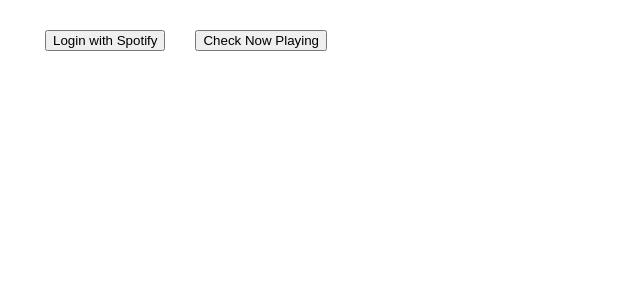
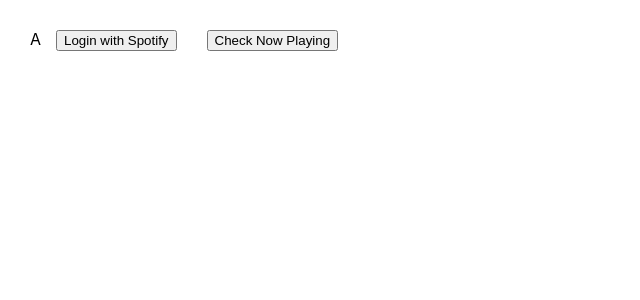
Before and after one commit to archit-soni/replay, a React (Create React App) app in the folder client/: page / in a window 1280 px wide. Shown: the top 300 px of the page, without its empty margins (0-640 px from the left). Built offline with nearby package versions, Linux system fonts and the light colour scheme; what spotify-web-api-js would draw is missing.

Commit message:
its blank rn

```diff
--- a/client/package.json
+++ b/client/package.json
@@ -1,4 +1,5 @@
 {
+  "homepage": "http://archit-soni.github.io/replay",
   "name": "client",
   "version": "0.1.0",
   "private": true,
@@ -13,6 +14,7 @@
     "typescript": "^3.8.2"
   },
   "scripts": {
+    "deploy": "gh-pages -d build",
     "start": "react-scripts start",
     "build": "react-scripts build",
     "test": "react-scripts test",
--- a/client/src/App.js
+++ b/client/src/App.js
@@ -49,7 +49,7 @@
 
 render(){
   return (
-    <div className="App">
+    <div className="App">A
       <a href='http://localhost:8888'>
         <button>Login with Spotify</button>
       </a>
```
